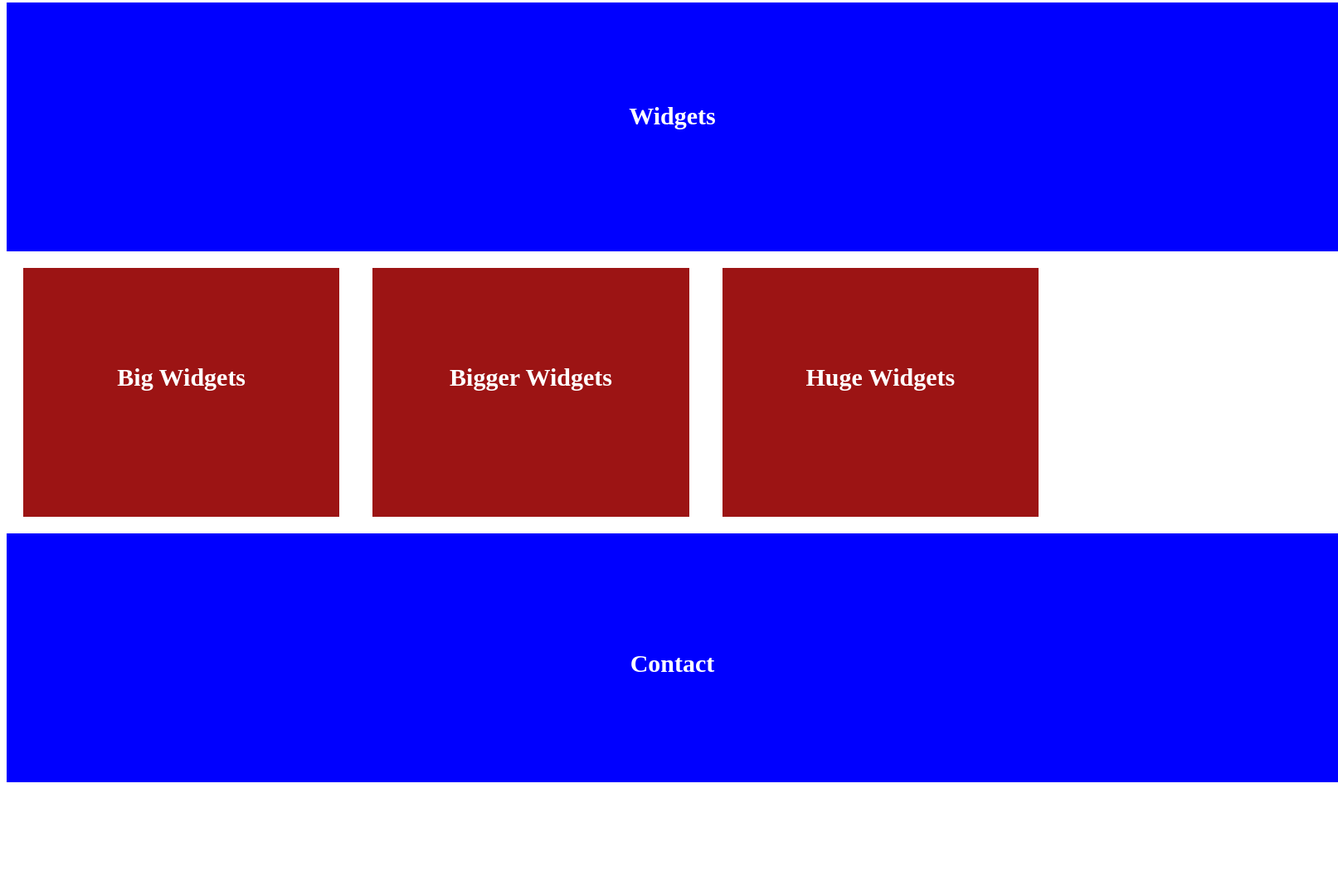
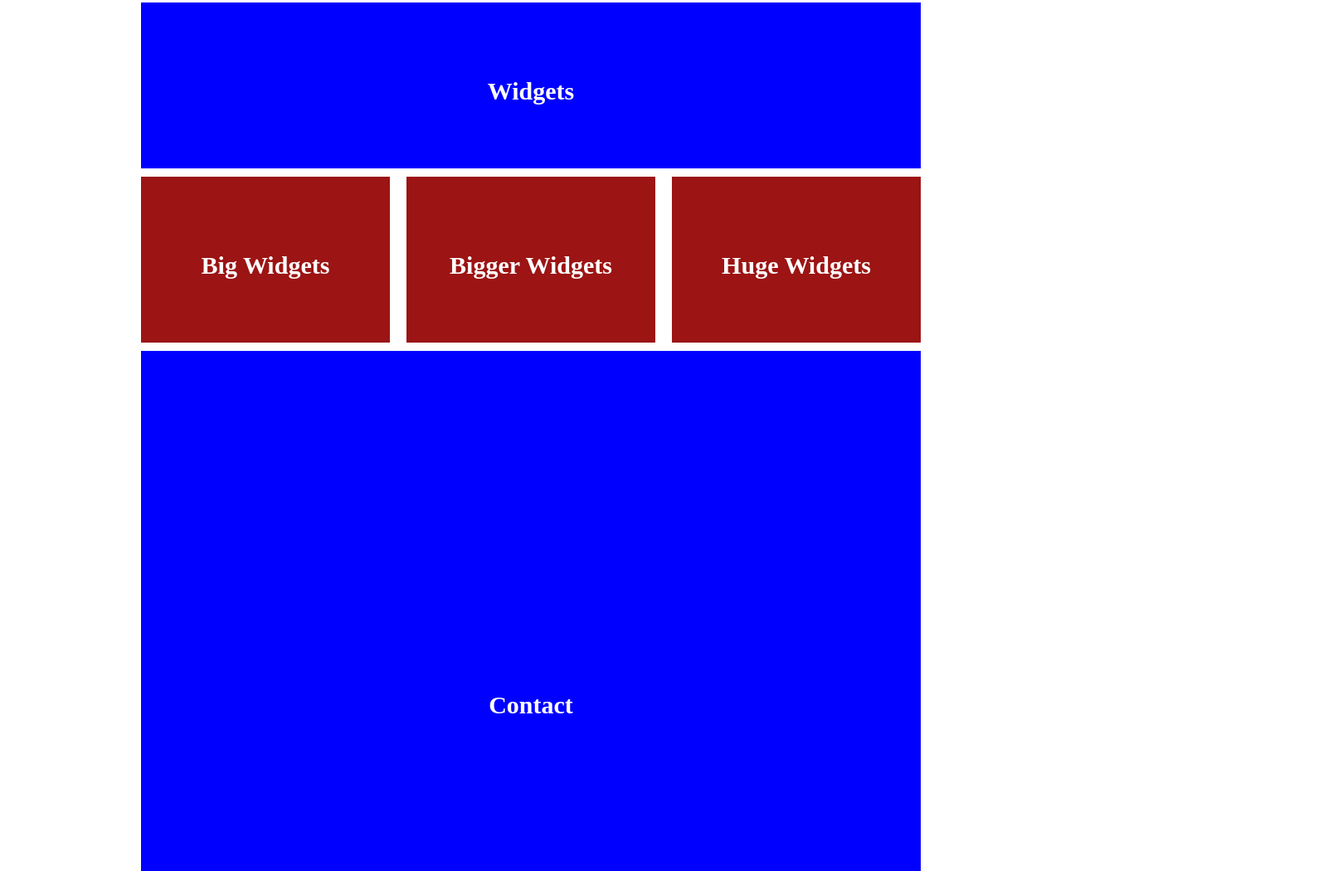
Before and after one commit to Ivan77727/june2022-html, a plain HTML site: page lesson2/demo2/index2.html in a window 1280 px wide. Shown: the part 17-1067 px from the top of the page at 83% size, 1613 px wide, since content can reach past the window. Before the commit the page ends 968 px from the top, so only its background shows below. Drawn offline with Linux system fonts and the light colour scheme.

Commit message:
add index.html file lesson 3

```diff
--- a/lesson2/demo2/index2.html
+++ b/lesson2/demo2/index2.html
@@ -12,6 +12,7 @@
 
 
 
+
     <div class="target">
         <h1>Widgets</h1>
     </div>
@@ -23,11 +24,11 @@
         </div>
 
         <div class="main">
-            <h3>Bigger Widgets</h3>
+            <h2>Bigger Widgets</h2>
         </div>
 
         <div class="main">
-            <h4>Huge Widgets</h4>
+            <h2>Huge Widgets</h2>
         </div>
 
     </div>
--- a/lesson2/demo2/style2.css
+++ b/lesson2/demo2/style2.css
@@ -1,7 +1,7 @@
 .target {
     background: blue;
-    height: 300px;
-    width: 1605px;
+    height: 200px;
+    width: 940px;
     box-sizing: border-box;
     text-align: center;
     margin: auto;
@@ -9,11 +9,12 @@
 
 
 
+
 }
 h1{
     text-align: center;
     color: white;
-    padding: 120px;
+    padding: 90px;
     display: flex;
     justify-content: center;
     align-content: center;
@@ -24,56 +25,30 @@ h1{
 .main{
     box-sizing: border-box;
     background: #9c1414;
-    height: 300px;
-    width: 415px;
-    box-sizing: border-box;
-    margin: 20px;
-
-
-
-
-
+    height: 200px;
+    width: 300px;
+    margin: 10px;
 }
 h2{
     text-align: center;
     color: white;
     padding: 40px;
     display: block;
-    margin-top: 75px;
-    font-size: 30px;
-
-}
-
-h3 {
-    text-align: center;
-    color: white;
-    padding: 40px;
-    display: block;
-    margin-top: 75px;
+    margin-top: 50px;
     font-size: 30px;
 }
 
-h4{
-    text-align: center;
-    color: white;
-    padding: 40px;
-    display: block;
-    margin-top: 75px;
-    font-size: 30px;
-
-}
 .tar-get{
     box-sizing: border-box;
     background: blue;
-    height: 300px;
-    width:1605px;
-    box-sizing: border-box;
+    height: 940px;
+    width:940px;
     margin: auto;
-    padding: 20px;
+    padding: 180px;
 }
 h5{ text-align: center;
     color: white;
-    padding: 70px;
+    padding: 180px;
     display: flex;
     justify-content: center;
     align-content: center;
@@ -83,7 +58,8 @@ h5{ text-align: center;
 
 .conteiner{
     display: flex;
-    justify-content: space-evenly;
-    align-content: center;
+    justify-content:center;
+    align-items: flex-start;
 
 }
+.
--- /dev/null
+++ b/lesson3/style.css
@@ -0,0 +1,44 @@
+body {
+    margin: 0px;
+
+}
+
+.high {
+    width: 100%;
+    height: 400px;
+    background: black;
+    position: absolute;
+    margin: 100px 0px 0px 0px;
+
+}
+.low {
+    height: 800px;
+    background: silver;
+    display: flex;
+}
+.target {
+    width:100%;
+    height: 100px;
+    position: absolute;
+    bottom: -50px;
+    display: flex;
+    justify-content: space-evenly;
+}
+.box {
+    width: 100px;
+    height: 100px;
+    background: purple;
+    border-radius: 15px;
+}
+.card {
+    width: 100px;
+    height: 50px;
+    background: purple;
+    border-radius: 15px;
+    margin: 15px 30px 30px 30px;
+}
+.lupa {
+    font-size: 30px;
+    margin-left: 1400px;
+    margin-top: 30px;
+}
```
Also changed, not shown: lesson2/demo/index.html (+58 -2 lines), lesson2/demo/main.css (+9 -2 lines), lesson3/idea.html (+19 -0 lines), 1 other file.
